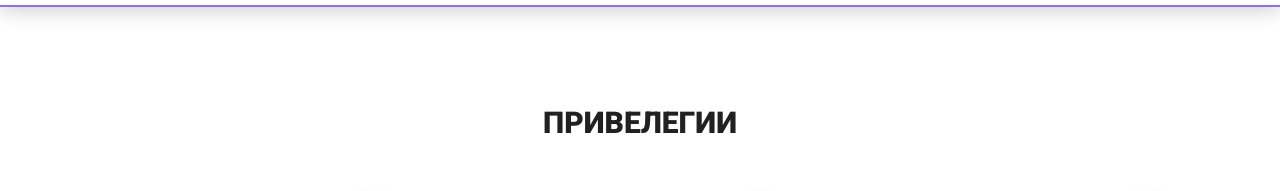
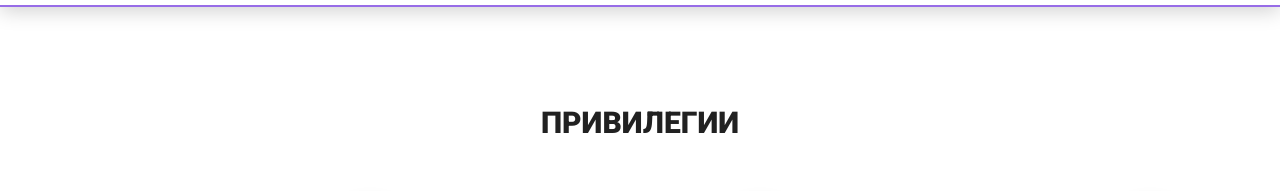
Before and after one commit to Ferius057/LayoutTestDonateSite, a plain HTML site: page index.html in a window 1280 px wide. Shown: the part 57-248 px from the top of the page. Drawn offline with Linux system fonts and the light colour scheme; a web font is replaced by a local one.

Commit message:
Update index.html

```diff
--- a/index.html
+++ b/index.html
@@ -33,7 +33,7 @@
     <main id="main">
         <section class="standard-section donate-wap">
             <div class="container">
-                <h3 class="section-title text-center text-uppercase">Привелегии</h3>
+                <h3 class="section-title text-center text-uppercase">Привилегии</h3>
                 <div class="row d-flex flex-wrap">
                     <div class="col-4">
                         <div class="donate-item">
```
